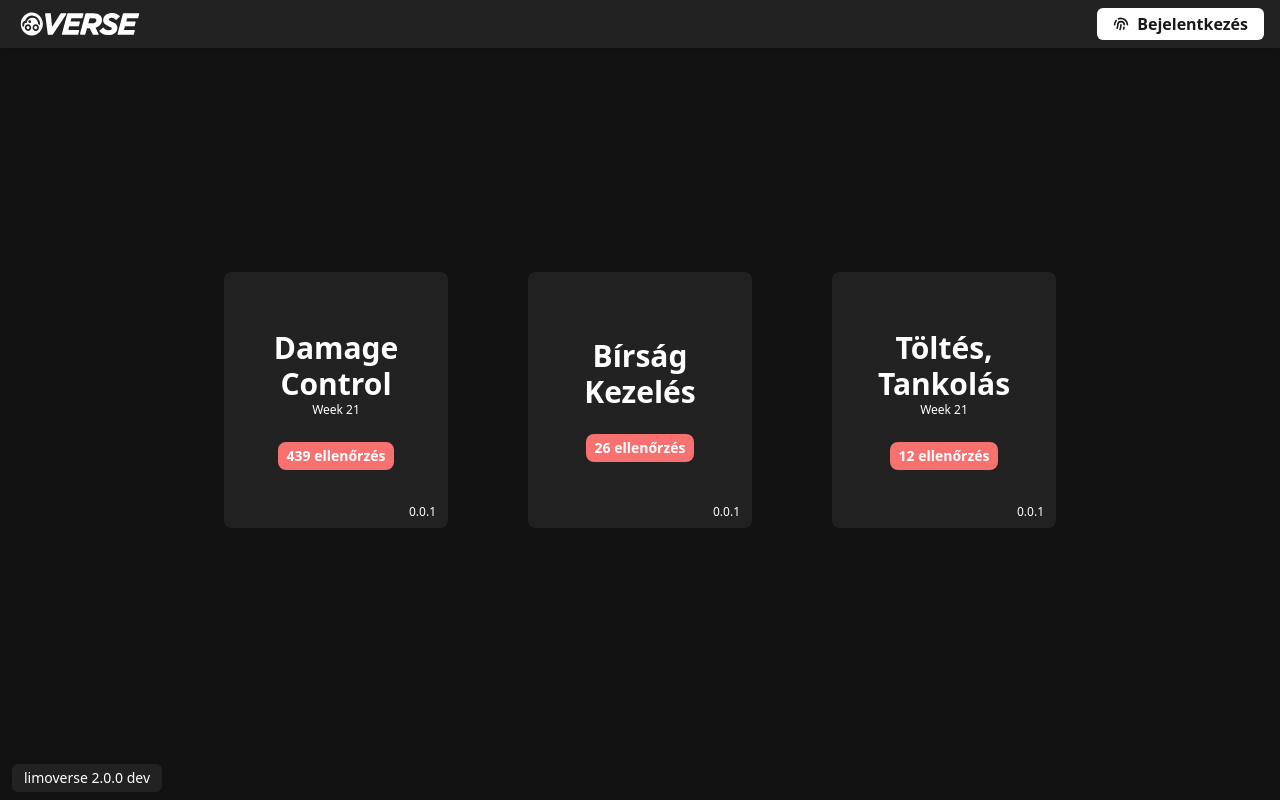
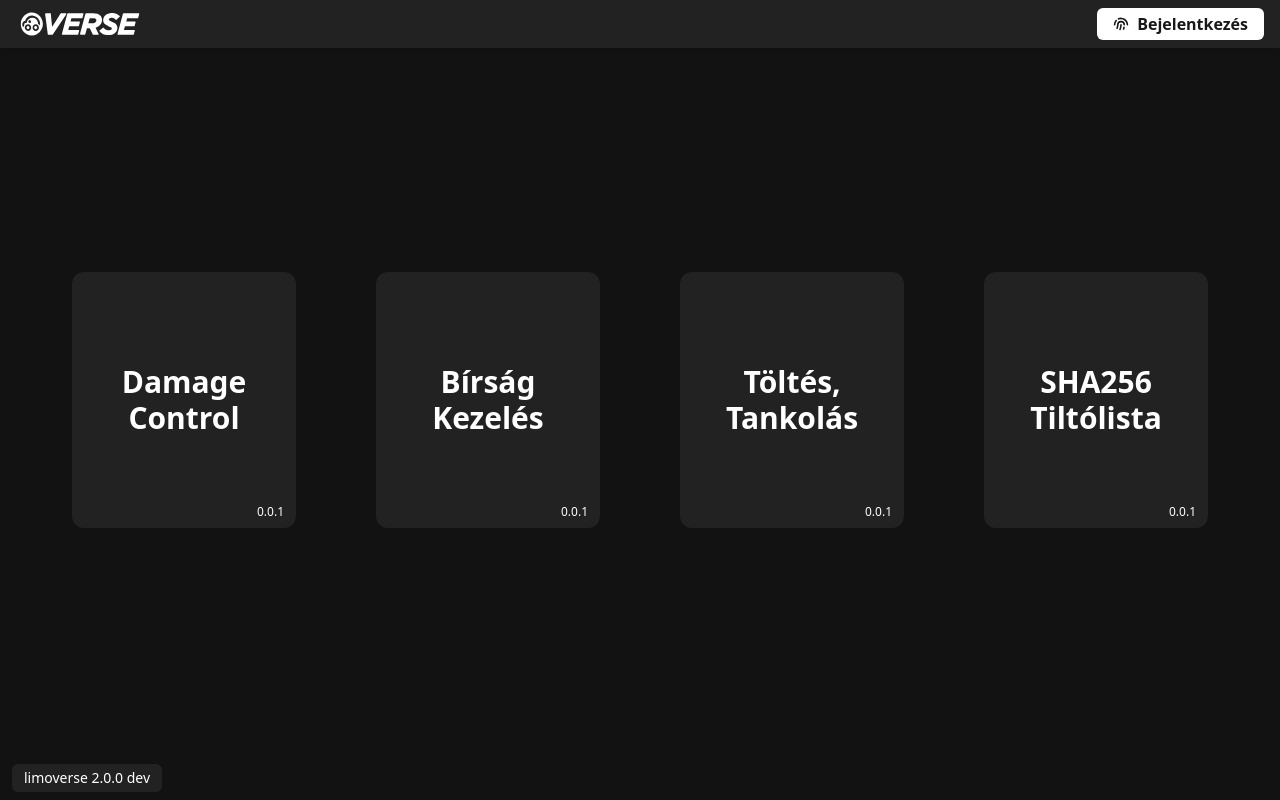
Before and after one commit to vabarnabas/limoverse-main, a React (Create React App) app: page / in a window 1280 px wide. Built offline with nearby package versions, Linux system fonts and the light colour scheme; no server answers.

Commit message:
📄 Minor Update

```diff
--- a/src/App.js
+++ b/src/App.js
@@ -52,7 +52,7 @@ function App() {
                             case 'Hash':
                                 return <HashGenerator firestore={firestore} auth={auth} user={user}/>;
                             case 'Menu':
-                                return <Menu />;
+                                return <Menu setPageState={(state) => setPageState(state)}/>;
                             default:
                                 return null;
                         }})()
--- a/src/components/Login.js
+++ b/src/components/Login.js
@@ -29,6 +29,8 @@ const Login = (props) => {
                                 return setError('Hibás jelszó!');
                             case 'auth/too-many-requests':
                                 return setError('Túl sok próbálkozás');
+                            case 'auth/user-not-found':
+                                return setError('Ismeretlen felhasználó!')
                             default:
                                 setError('');
                         }})()
--- a/src/components/Menu.js
+++ b/src/components/Menu.js
@@ -3,31 +3,31 @@ import { HiArrowCircleLeft , HiArrowCircleRight } from 'react-icons/hi'
 import { v4 as uuidv4 } from 'uuid';
 import { useState } from 'react';
 
-const Menu = () => {
+const Menu = (props) => {
     const menuIcons = [
         {
             id: uuidv4(),
             title: 'Damage Control',
-            message: 'Week 21',
-            bubble: '439 ellenőrzés',
             version: '0.0.1',
-            pageState: 'dcs',
+            pageState: 'DCS',
         },
         {
             id: uuidv4(),
             title: 'Bírság Kezelés',
-            message: '',
-            bubble: '26 ellenőrzés',
             version: '0.0.1',
-            pageState: 'fine',
+            pageState: 'Fine',
         },
         {
             id: uuidv4(),
             title: 'Töltés, Tankolás',
-            message: 'Week 21',
-            bubble: '12 ellenőrzés',
             version: '0.0.1',
-            pageState: 'dcs',
+            pageState: 'Charge',
+        },
+        {
+            id: uuidv4(),
+            title: 'SHA256 Tiltólista',
+            version: '0.0.1',
+            pageState: 'Hash',
         }
     ]
 
@@ -56,14 +56,8 @@ const Menu = () => {
                     <HiArrowCircleRight onClick={incPage} className="text-white hover:text-gray-200 absolute right-5 text-4xl sm:invisible"/>
                 }
             {menuIcons.slice(((window.innerWidth > 480) ? 0 : 0 + menuPage*2), ((window.innerWidth > 480) ? menuIcons.length : 2 + menuPage*2)).map((menu) => (
-            <div key={menu.id} className="min-w-min sm:mx-10 my-4 relative flex w-1/2 h-1/3 sm:w-56 sm:h-64 flex-col bg-tertiary hover:bg-quaternary text-white rounded-lg items-center justify-center">
-                <p className="px-2 font-semibold text-3xl text-center">{menu.title}</p>
-                <p className="text-xs ">{menu.message}</p>
-                {menu.bubble !== null &&
-                <div className="bg-red-400 rounded-lg py-1 px-2 mt-6">
-                        <p className="font-semibold text-sm">{menu.bubble}</p>
-                </div>
-                }
+            <div onClick={() => props.setPageState(menu.pageState)} key={menu.id} className="min-w-min sm:mx-10 my-4 relative flex w-1/2 h-1/3 sm:w-56 sm:h-64 flex-col bg-tertiary hover:bg-quaternary text-white rounded-xl items-center justify-center flex-wrap">
+                <p className="px-4 font-semibold text-3xl text-center">{menu.title}</p>
                 <p className="absolute right-3 bottom-2 text-xs">{menu.version}</p>
             </div>
             ))}
```
